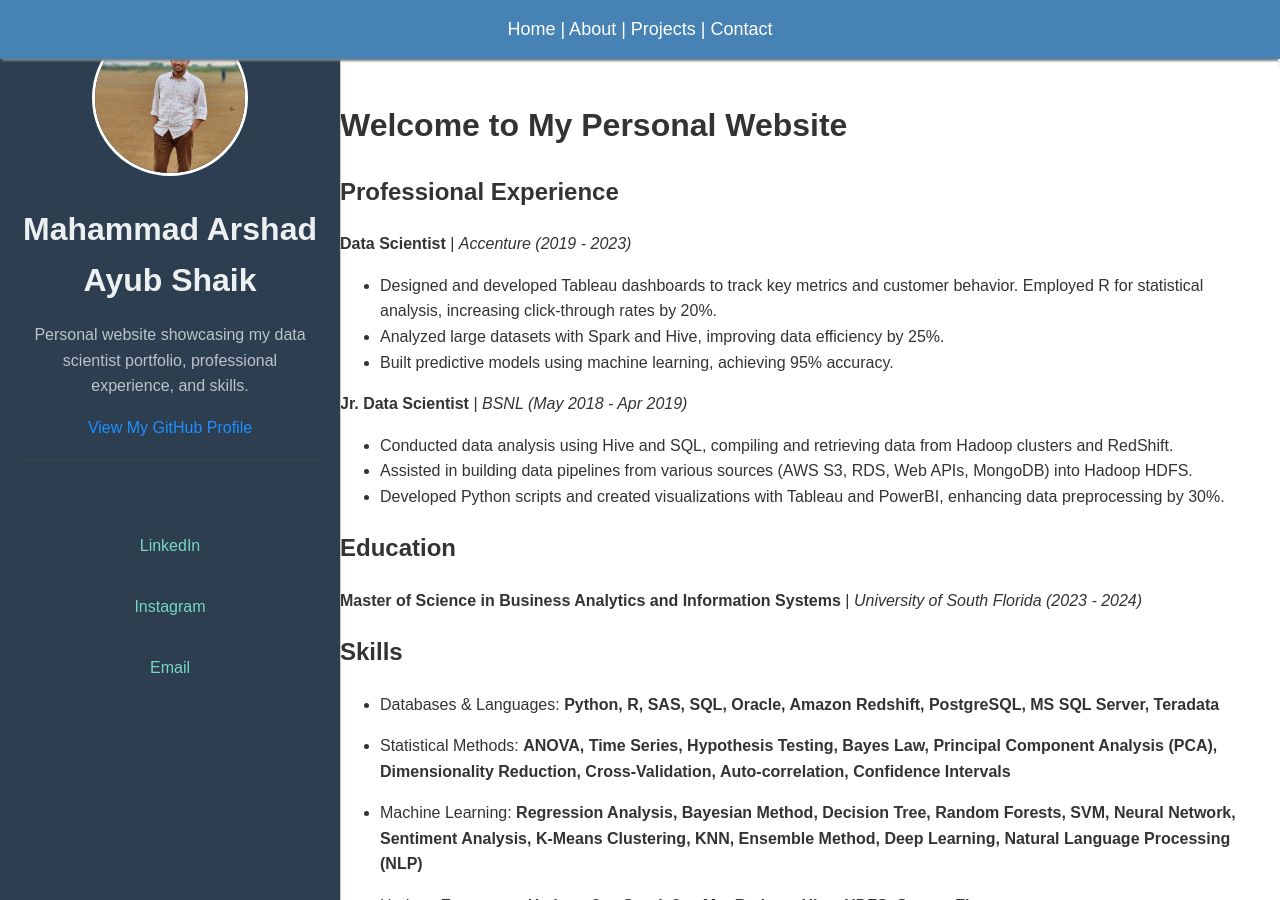
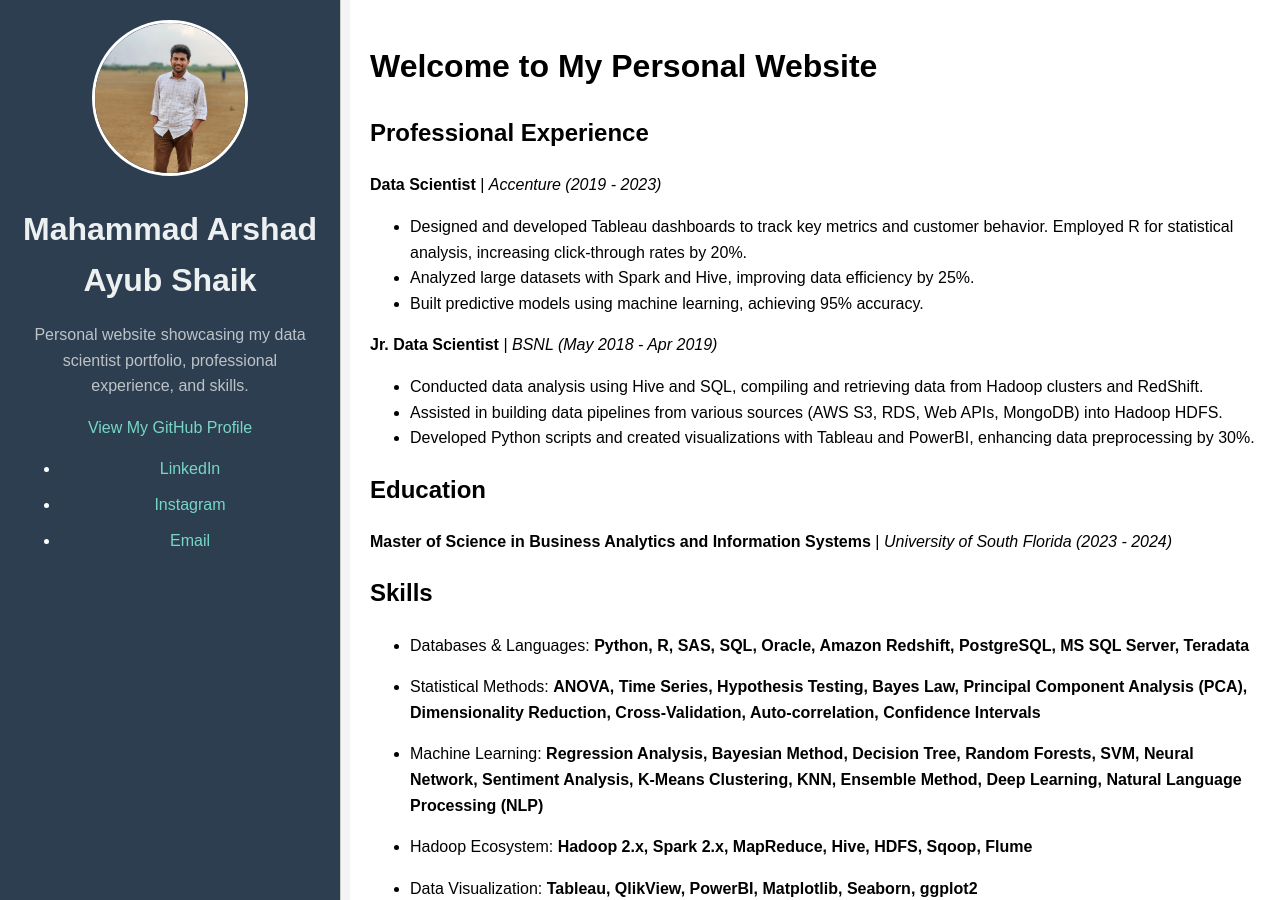
Before and after one commit to arshadsm/arshadsm.github.io, a Jekyll site: the page built from index.md, in a window 1280 px wide and 900 px high. Built offline with Jekyll 4.4.1, drawn with Linux system fonts in a browser that asks for light colours; a script that is not in the unit is left out.

Commit message:
Update default.html

```diff
--- a/_layouts/default.html
+++ b/_layouts/default.html
@@ -5,43 +5,21 @@
   <meta name="viewport" content="width=device-width, initial-scale=1.0">
   <title>{{ site.title }}</title>
   <style>
-    /* General Styles */
     body {
       font-family: Arial, sans-serif;
       line-height: 1.6;
       margin: 0;
       padding: 0;
-      background-color: #f4f8fb; /* Light blueish background */
-      color: #333;
+      background-color: #f4f4f4;
     }
-    a {
-      color: #1e90ff; /* Dodger blue links */
-      text-decoration: none;
+    .container {
+      display: flex;
+      max-width: 100%;  /* Ensure full-width usage */
+      margin: 0;
+      padding: 0;
     }
-    a:hover {
-      text-decoration: underline;
-    }
-
-    /* Navigation Bar */
-    nav {
-      background-color: #4682b4; /* Steel blue background */
-      color: #fff;
-      padding: 15px;
-      text-align: center;
-      font-size: 18px;
-      position: relative;
-      z-index: 1000;
-      box-shadow: 0 4px 2px -2px gray;
-    }
-    nav.sticky {
-      position: fixed;
-      top: 0;
-      width: 100%;
-    }
-
-    /* Sidebar Styles */
     .sidebar {
-      background: #2c3e50; /* Midnight blue background */
+      background: #2c3e50;
       color: #fff;
       padding: 20px;
       width: 300px;
@@ -69,52 +47,24 @@
       color: #bdc3c7;
     }
     .sidebar a {
-      color: #1e90ff; /* Dodger blue links */
+      color: #77d7c5;
+      text-decoration: none;
       display: block;
       margin-top: 10px;
     }
     .sidebar a:hover {
       text-decoration: underline;
     }
-
-    /* Content Styles */
     .content {
-      margin-left: 320px; /* Align content to the right of the sidebar */
+      margin-left: 350px;  /* Ensures the content starts to the right of the sidebar */
       padding: 20px;
       flex-grow: 1;
       background: #fff;
       min-height: 100vh;
-      border-radius: 10px;
-      box-shadow: 0 0 10px rgba(0, 0, 0, 0.1);
-    }
-
-    /* Footer Links */
-    .footer-links {
-      margin-top: 20px;
-      padding-top: 20px;
-      border-top: 1px solid #444;
-    }
-    .footer-links ul {
-      list-style: none;
-      padding: 0;
-      text-align: center;
-    }
-    .footer-links ul li {
-      display: inline;
-      margin: 0 10px;
-    }
-    .footer-links ul li a {
-      color: #77d7c5;
-      text-decoration: none;
     }
   </style>
 </head>
 <body>
-  <nav>
-    <!-- Your navigation bar content -->
-    Home | About | Projects | Contact
-  </nav>
-
   <div class="sidebar">
     <img src="{{ site.profile_picture }}" alt="Profile picture">
     <h1>{{ site.title }}</h1>
@@ -128,11 +78,8 @@
       </ul>
     </div>
   </div>
-
   <div class="content">
     {{ content }}
   </div>
-
-  <script src="/assets/js/scripts.js"></script>
 </body>
 </html>
```
